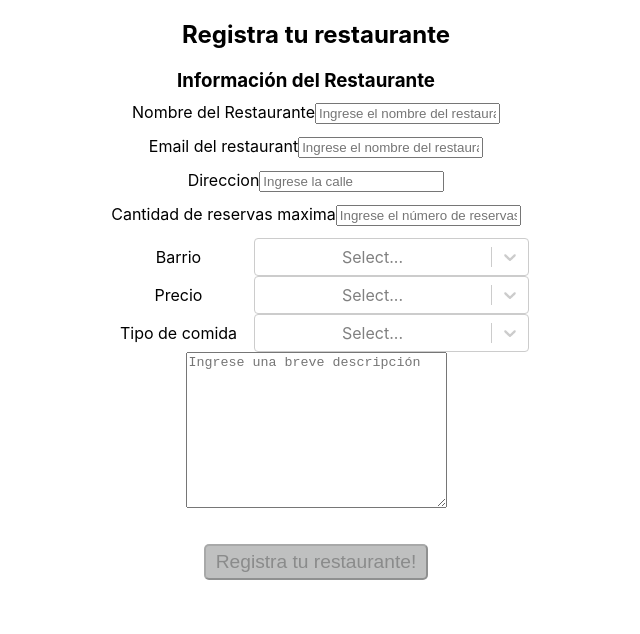
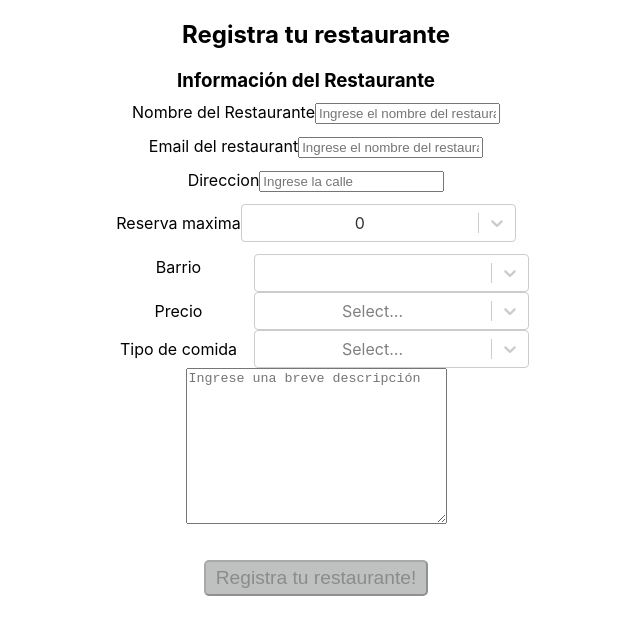
Before and after one commit to solpatrone/client, a React (Create React App) app: page /registerOwner in a window 1280 px wide. Shown: the top 634 px of the page, without its empty margins (324-964 px from the left). Built offline with nearby package versions, Linux system fonts and the light colour scheme; no server answers; the HTML template or start-up script is replaced by a standard one; a web font is replaced by a local one.

Commit message:
resgisterOwner

```diff
--- a/src/actions/index.js
+++ b/src/actions/index.js
@@ -28,6 +28,17 @@ export function createClient(info) {
 export function createOwner(info) {
   return async () => {
     try {
+      const neighborhood = info.neighborhood_info.name;
+      info.neighborhood_info = [neighborhood]
+      console.log(info.neighborhood_info)
+      const cuisineCopy = JSON.parse(JSON.stringify(info.cuisine))//stringfyle== pasa un objeto a un string en format JSON
+      info.cuisine = cuisineCopy.map( e => e.name )
+
+      //const person_max=info.personas_max.name;
+      //info.personas_max=person_max
+      info.personas_max=info.personas_max.name
+
+
       var newOwner = await axios.post('http://localhost:3001/restaurant/create', info);
       console.log(newOwner);
       return newOwner;
--- a/src/components/RegisterOwner/Registerowner.jsx
+++ b/src/components/RegisterOwner/Registerowner.jsx
@@ -4,17 +4,28 @@ import { useDispatch, useSelector } from "react-redux";
 import { useHistory } from "react-router-dom";
 import Select from "react-select";
 import "./Registerowner.css";
-import { createOwner, getNeighborhoods } from "../../actions";
+import { createOwner, getNeighborhoods, getCuisines } from "../../actions";
 import Cookies from "universal-cookie";
 
 export default function RegisterOwner() {
   const history = useHistory();
   let dispatch = useDispatch();
 
+    const cookies = new Cookies();
+  console.log("este es la prueba",cookies)
+
+
   const allNeighborhoodsRaw = useSelector((state) => state.neighborhoods);
   const allNeighborhoods = allNeighborhoodsRaw.map((n) => {
-    return { name: n.name, label: n.name };
+    return { name: n.name, label: n.name, value: n.name };
   });
+  const allCuisinesRaw = useSelector((state)=>state.cuisines)
+  const allCuisines = allCuisinesRaw.map((n)=>{
+    return{name: n.name , label: n.name, value: n.name}
+  })
+  useEffect(() => {
+    dispatch(getCuisines());
+  }, [dispatch]);
 
   useEffect(() => {
     dispatch(getNeighborhoods());
@@ -24,30 +35,37 @@ export default function RegisterOwner() {
     { name: "all", label: "Precios", value: "all" },
     { name: "$", label: "$", value: "$" },
     { name: "$$", label: "$$", value: "$$" },
-    { name: "$$$", label: "$$", value: "$$$" },
+    { name: "$$$", label: "$$$", value: "$$$" },
     { name: "$$$$", label: "$$$$", value: "$$$$" },
     { name: "$$$$$", label: "$$$$$", value: "$$$$$" },
   ];
 
-  let foodTypes = [
-    { name: "all", label: "Tipos de comida", value: "all" },
-    { name: "Argentina", label: "Argentina", value: "Argentina" },
-    { name: "Apto para vegetarianos",
-      label: "Apto para vegetarianos",
-      value: "Apto para vegetarianos",
-    },
-    { name: "Mariscos", label: "Mariscos", value: "Mariscos" },
+
+  let personas_max = [
+    { name: "reservation", label: "reservation", value: "reservation" },
+    { name: 5, label: 5, value: 5  },
+    { name: 10, label: 10, value: 10 },
+    { name: 15, label: 15, value: 15},
+    { name: 20, label: 20, value: 20 },
   ];
+
 
   //owner object
   const [owner, setOwner] = useState({
     name: "",
     address: "",
-    neighborhood_info: [],
+    neighborhood_info: {
+      name:"",
+      value:""
+    },
     cuisine: [],
     photo: "",
     email:"",
-    personas_max:"",
+    personas_max:{
+      name:0,
+      label:0,
+      value:0
+    },
     //description: "",
     //price: "",
   });
@@ -79,7 +97,7 @@ export default function RegisterOwner() {
   }
 
   function handleNeighborhood(e) {
-    setOwner((prev) => ({ ...prev, neighborhood_info: e.name}));
+    setOwner((prev) => ({ ...prev, neighborhood_info: e}));
   }
 
   function handlePrice(e) {
@@ -89,17 +107,20 @@ export default function RegisterOwner() {
   function handleTypes(e) {
     setOwner((prev) => ({ ...prev, cuisine: e}));
   }
+  function handleReserv(e){
+    setOwner((prev)=> ({...prev, personas_max: e}))
+  }
 
   function handleSubmit(e) {
     e.preventDefault();
     if (!validate(owner).hasErrors) {
       dispatch(createOwner(owner));
-      const cookies = new Cookies();
+
       setIsSubmit(true);
       setOwner({
         name: "",
         address: "",
-        neighborhood_info: [],
+        neighborhood_info: "",
         cuisine: [],
         photo: "",
         email:"",
@@ -107,7 +128,8 @@ export default function RegisterOwner() {
         //description: "",
         //price: "",
       });
-      cookies.set("restoName",owner.name,{ path: "/" })
+      cookies.get("restoName",owner.name,{ path: "/" })
+
       console.log(cookies)
       console.log("aca estoy yo",owner)
     }
@@ -119,35 +141,6 @@ export default function RegisterOwner() {
     const errors = { hasErrors: false };
     console.log("input", owner);
     const regexEmail = /^[^\s@]+@[^\s@]+\.[^\s@]{2,}$/i;
-    //const regexPassword =
-    //  /^(?=.*\d)(?=.*[a-z])(?=.*[A-Z])(?=.*[a-zA-Z]).{8,15}$/gm;
-
-    //   if (!owner.username) {
-    //     errors.username = `El nombre es requerido`;
-    //     errors.hasErrors = true;
-    // } else if (!/^[a-zA-Z\s]{5,20}$/.test(owner.username)) {
-    //     errors.username = `El nombre debe ser letras entre 5 y 20 caracteres`;
-    //     errors.hasErrors = true;
-    // }
-
-    //  if (!owner.email) {
-    //       errors.email = `El email es requerido`;
-    //       errors.hasErrors = true;
-    //   }else if (!regexEmail.test(owner.email)) {
-    //     errors.email = `El email debe ser una dirección válida`;
-    //     errors.hasErrors = true;
-
-    // } // como esta planteado en client no va a poder registrarse si es mail empresa. Podemos cambiarlo alla
-
-    // if (!owner.password) {
-    //   errors.password = "La contraseña es requerida";
-    //   errors.hasErrors = true;
-
-    // } else if (!regexPassword.test(owner.password)) {
-    //   errors.password =
-    //   "La contrseña debe incluir: \n Entre 8 y 15 carateres \n Mayúsculas y minúsculas \n Números";
-    //     errors.hasErrors = true;
-    //   }
 
     if (!owner.name) {
       errors.name = "Debes ingresar el nombre de tu restaurante";
@@ -164,11 +157,6 @@ export default function RegisterOwner() {
        }else if (!regexEmail.test(owner.email)) {
          errors.email = `El email debe ser una dirección válida`;
          errors.hasErrors = true;}
-
-      //if (!owner.number) {
-      //  errors.number = "El número debe ser mayor a cero";
-      //  errors.hasErrors = true;
-      //}
 
     //if (owner.description.length < 0 || owner.description.length > 200) {
     //  errors.description = "La descripción debe tener menos de 200 caracteres";
@@ -229,30 +217,19 @@ export default function RegisterOwner() {
               onChange={(e) => handleChange(e)}
               />
             <p className="errors">{errors.address}</p>
-            <label>Cantidad de reservas maxima</label>
-            <input
-            type="text"
-            name="personas_max"
-            onKeyPress={onlyNumbers}
+
+            <label >Reserva maxima</label>
+            <Select
+              className="selectOptions"
+              options={personas_max}
               value={owner.personas_max}
-            placeholder="Ingrese el número de reservas"
-            autoComplete="off"
-            onChange={(e) => handleChange(e)}
+              name={"personas_max"}
+              onChange={(e) => handleReserv(e)}
               />
+
+
             <p className="errors">{errors.number}</p>
-    {
 
-      //<input
-      //type="text"
-      //name="number"
-      //onKeyPress={onlyNumbers}
-      //value={owner.number}
-      //placeholder="Ingrese el número"
-      //autoComplete="off"
-      //onChange={(e) => handleChange(e)}
-      ///>
-      //      <p className="errors">{errors.number}</p>
-    }
             <label className="inputText">Barrio</label>
             <Select
               className="selectOptions"
@@ -276,7 +253,7 @@ export default function RegisterOwner() {
             <label className="inputText">Tipo de comida</label>
             <Select
               className="selectOptions"
-              options={foodTypes}
+              options={allCuisines}
               isMulti={true}
               value={owner.cuisine}
               name={"cuisine"}
@@ -294,21 +271,9 @@ export default function RegisterOwner() {
               ></textarea>
             <p className="errors">{errors.description}</p>
           </div>
-          {/* <div>
-            <label >Imágenes</label>
-            <input
-              type="file"
-              placeholder="Cargue su imagen"
-              name="images"
-              value={owner.images}
-              autoComplete="off"
-              multiple
-              onChange={(e) => handleChange(e)}
-            />
-          </div> */}
+
         </div>
          <div>
-          {/* <button>Registra tu restaurante!</button>  */}
           <button
             type={"submit"}
             disabled={errors.hasErrors}
```
Lines whose indentation alone changed are shown as unchanged.
